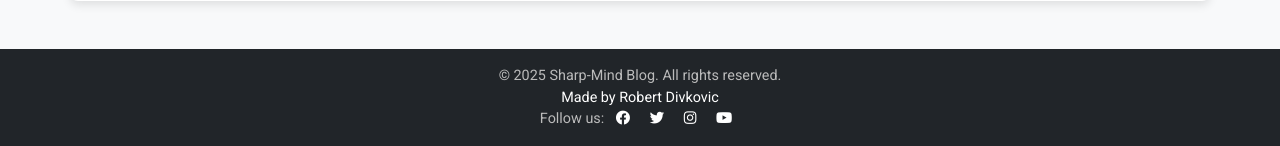
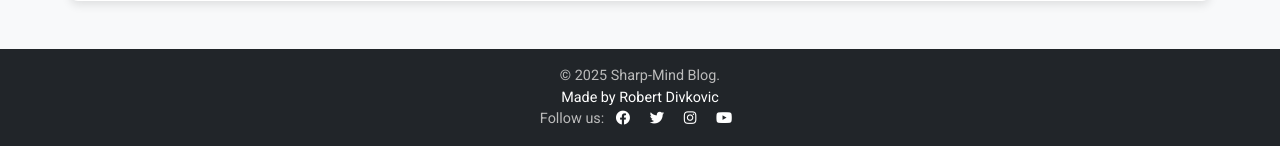
Before and after one commit to RobertDivkovic/Sharp-Mind, a Django app: page / in a window 1280 px wide. Shown: the part 654-800 px from the top of the page. Run offline with Django 4.2, Linux system fonts and the light colour scheme; data that the repository does not hold is empty; parts of the project's set-up code (start-up, migrations or seed data) failed here and were passed over.

Commit message:
Fixed footer

```diff
--- a/templates/base.html
+++ b/templates/base.html
@@ -60,7 +60,7 @@
     <!-- Footer -->
     <footer class="footer bg-dark text-white py-3">
         <div class="container text-center">
-            <p class="mb-0">&copy; 2025 Sharp-Mind Blog. All rights reserved.</p>
+            <p class="mb-0">&copy; 2025 Sharp-Mind Blog.</p>
             <p class="m-0 text-center text-white">
                 {% block copyright %}
                     Made by Robert Divkovic
```
